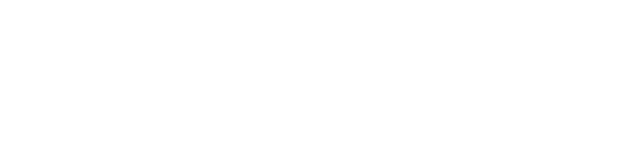
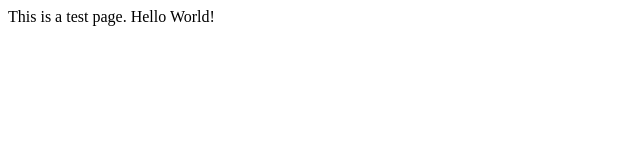
Before and after one commit to lzurch3r/MountClimb-prototype, a plain HTML site: page index.html in a window 1280 px wide. Shown: the whole page, without its empty margins (0-640 px from the left). Drawn offline with Linux system fonts and the light colour scheme.

Commit message:
Update index.html

```diff
--- a/index.html
+++ b/index.html
@@ -6,6 +6,6 @@
     <title>Document</title>
 </head>
 <body>
-
+    This is a test page. Hello World!
 </body>
 </html>
```
